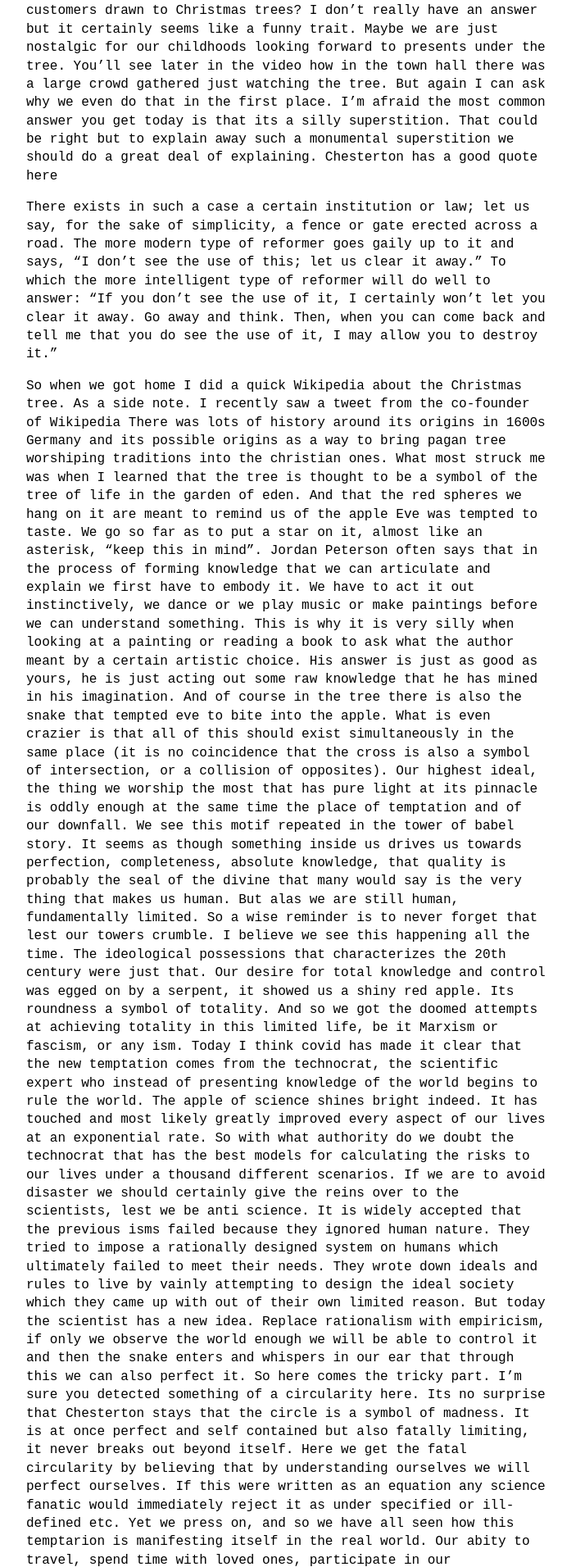
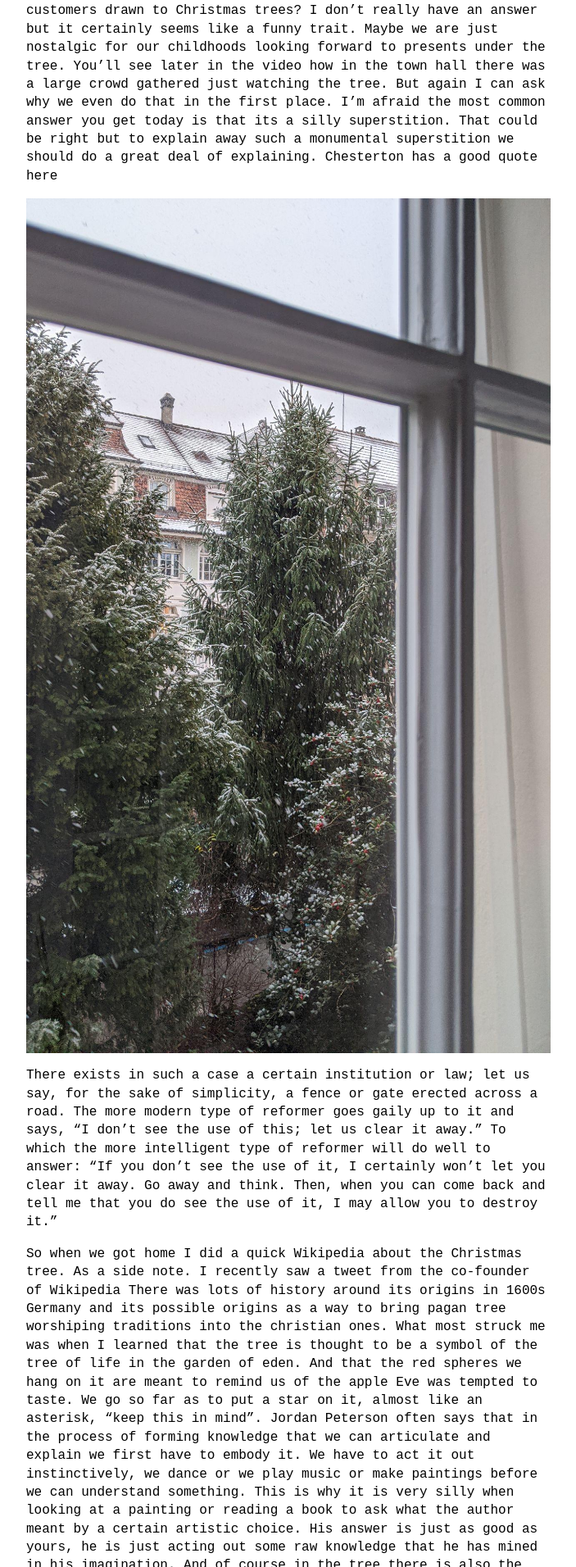
Before and after one commit to pearreview/pearreview.github.io, a Jekyll site: the page built from _posts/2021-12-18-christmas-lights-and-genesis.md, in a window 1280 px wide. Shown: the part 1015-2927 px from the top of the page at 82% size, without its empty margins (288-991 px from the left). Built offline with Jekyll 4.4.1, drawn with Linux system fonts in a browser that asks for light colours.

Commit message:
tree pic

```diff
--- a/_posts/2021-12-18-christmas-lights-and-genesis.md
+++ b/_posts/2021-12-18-christmas-lights-and-genesis.md
@@ -29,6 +29,8 @@ Maybe we are just nostalgic for our childhoods looking forward to presents under
 You'll see later in the video how in the town hall there was a large crowd gathered just watching the tree.
 But again I can ask why we even do that in the first place. I'm afraid the most common answer you get today is that its a silly superstition. That could be right but to explain away such a monumental superstition we should do a great deal of explaining. Chesterton has a good quote here
 
+![](/assets/tree.jpeg)
+
 There exists in such a case a certain institution or law; let us say, for the sake of simplicity, a fence or gate erected across a road. The more modern type of reformer goes gaily up to it and says, “I don’t see the use of this; let us clear it away.” To which the more intelligent type of reformer will do well to answer: “If you don’t see the use of it, I certainly won’t let you clear it away. Go away and think. Then, when you can come back and tell me that you do see the use of it, I may allow you to destroy it.”
 
 So when we got home I did a quick Wikipedia about the Christmas tree. As a side note. I recently saw a tweet from the co-founder of Wikipedia  There was lots of history around its origins in 1600s Germany and its possible origins as a way to bring pagan tree worshiping traditions into the christian ones.
```
Also changed, not shown: assets/tree.jpeg (added).
